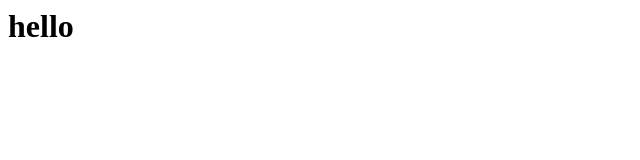
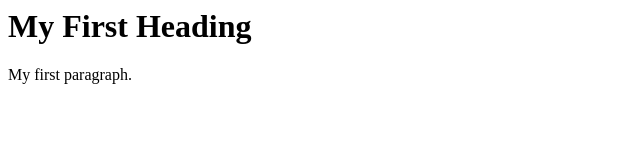
Before and after one commit to ayerra1/demo97, a plain HTML site: page index.html in a window 1280 px wide. Shown: the whole page, without its empty margins (0-640 px from the left). Drawn offline with Linux system fonts and the light colour scheme.

Commit message:
Update index.html

```diff
--- a/index.html
+++ b/index.html
@@ -1,11 +1,11 @@
 <html>
+<head>
+<title>Page Title</title>
+</head>
+<body>
 
-  <head>
-    <title> demo 97 </title>
-  </head>
+<h1>My First Heading</h1>
+<p>My first paragraph.</p>
 
-  <body>
-    <h1> hello </h1>
-  </body>
-
+</body>
 </html>
```
